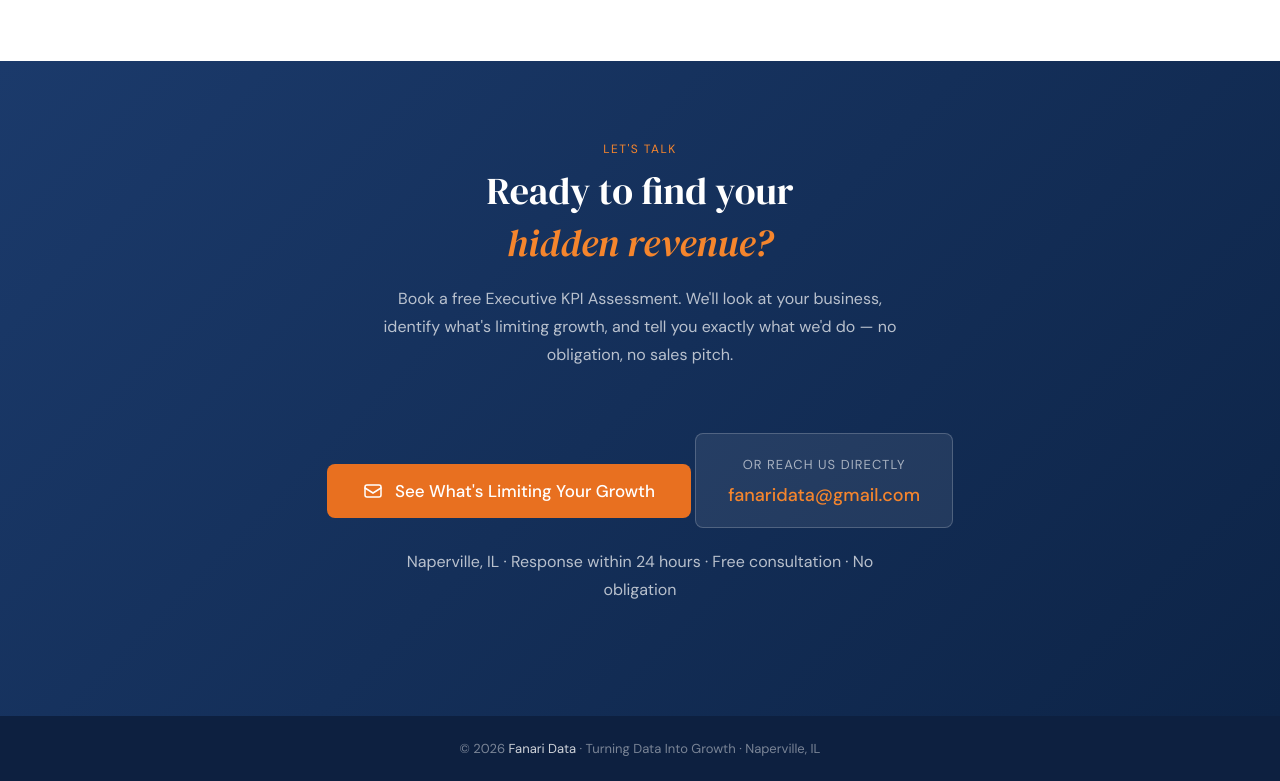
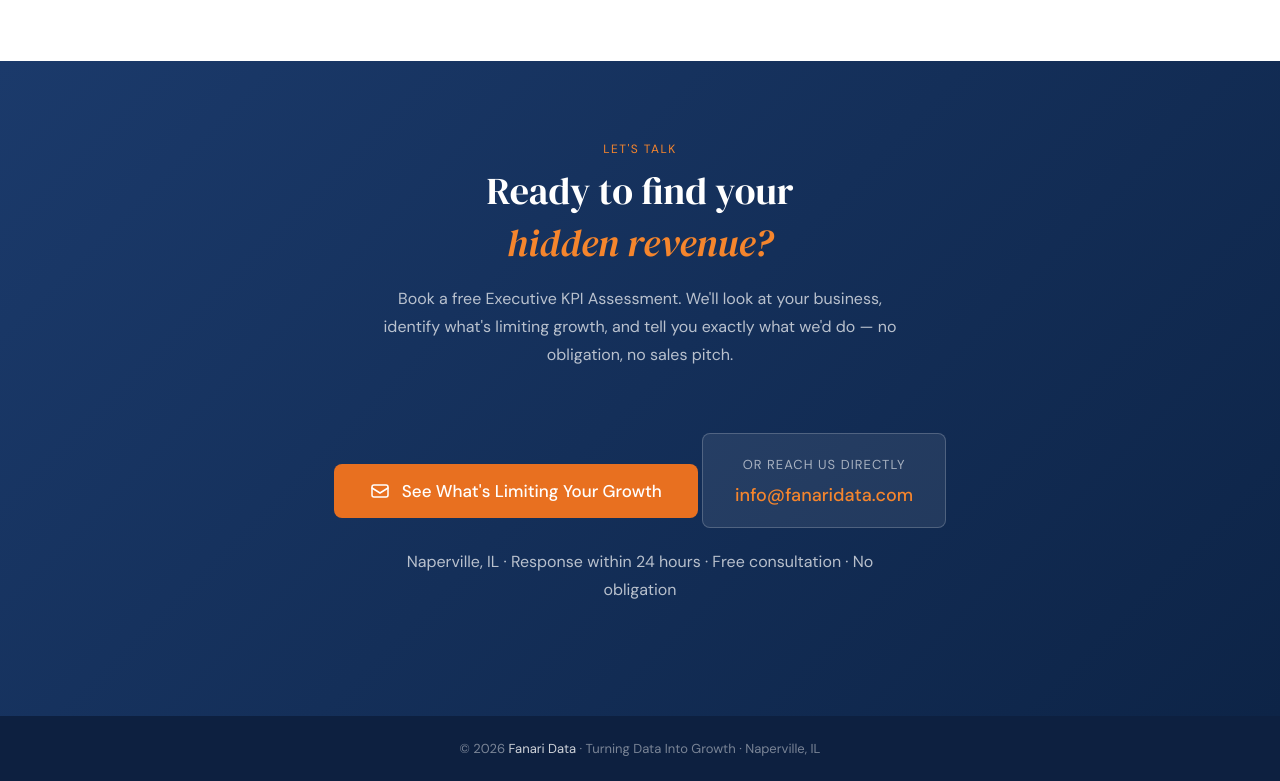
Before and after one commit to fanaridata/fanaridata.com, a plain HTML site: page index.html in a window 1280 px wide. Shown: the part 8384-9165 px from the top of the page. Drawn offline with Linux system fonts and the light colour scheme.

Commit message:
Update index.html

```diff
--- a/index.html
+++ b/index.html
@@ -453,7 +453,7 @@ src="https://www.facebook.com/tr?id=1009297655374841&ev=PageView&noscript=1"
   </a>
   <div style="margin-top:2rem;background:rgba(255,255,255,0.08);border:0.5px solid rgba(255,255,255,0.2);border-radius:8px;padding:1.25rem 2rem;display:inline-block;">
     <p style="font-size:13px;color:rgba(255,255,255,0.6);margin-bottom:0.4rem;text-transform:uppercase;letter-spacing:0.08em;">Or reach us directly</p>
-    <a href="mailto:fanaridata@gmail.com" style="font-size:18px;color:#f5852d;text-decoration:none;font-weight:500;">fanaridata@gmail.com</a>
+    <a href="mailto:info@fanaridata.com" style="font-size:18px;color:#f5852d;text-decoration:none;font-weight:500;">info@fanaridata.com</a>
   </div>
   <p class="cta-sub" style="margin-top:1.25rem;">Naperville, IL &middot; Response within 24 hours &middot; Free consultation &middot; No obligation</p>
 </section>
```
